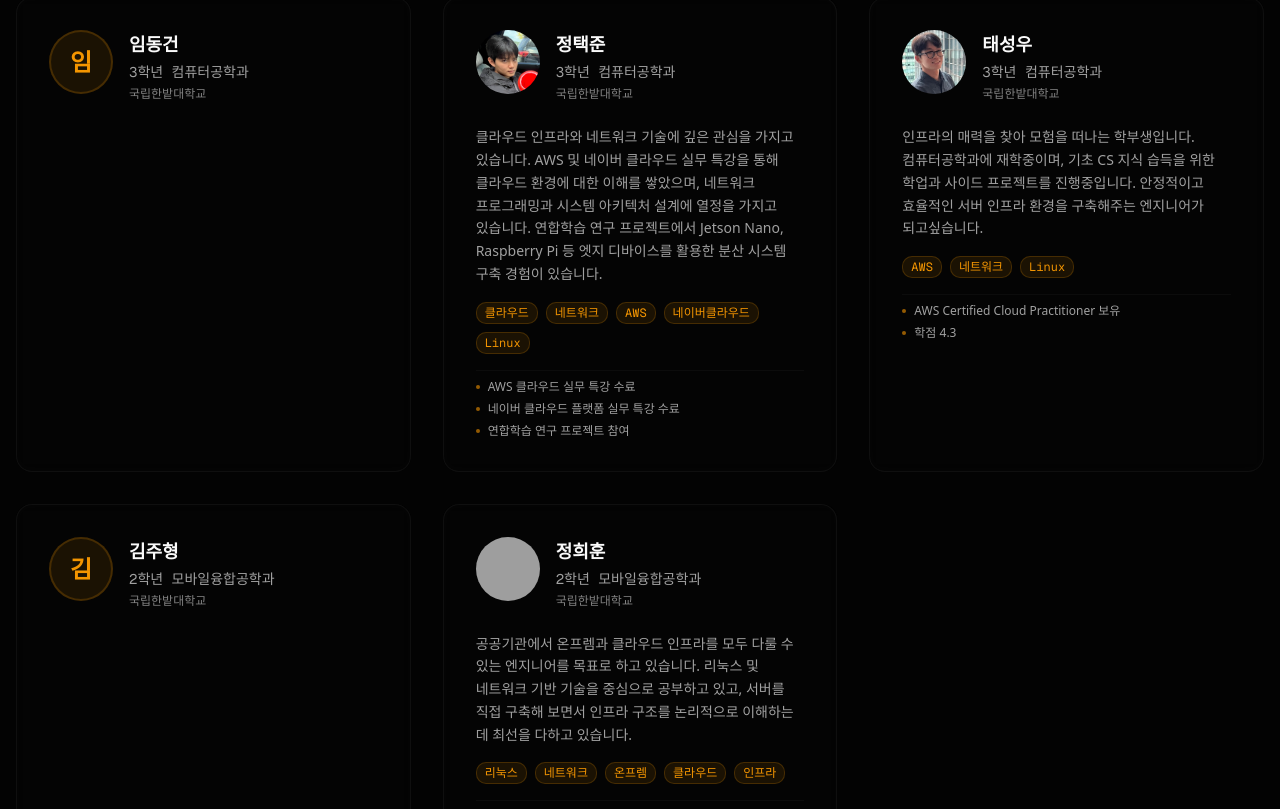
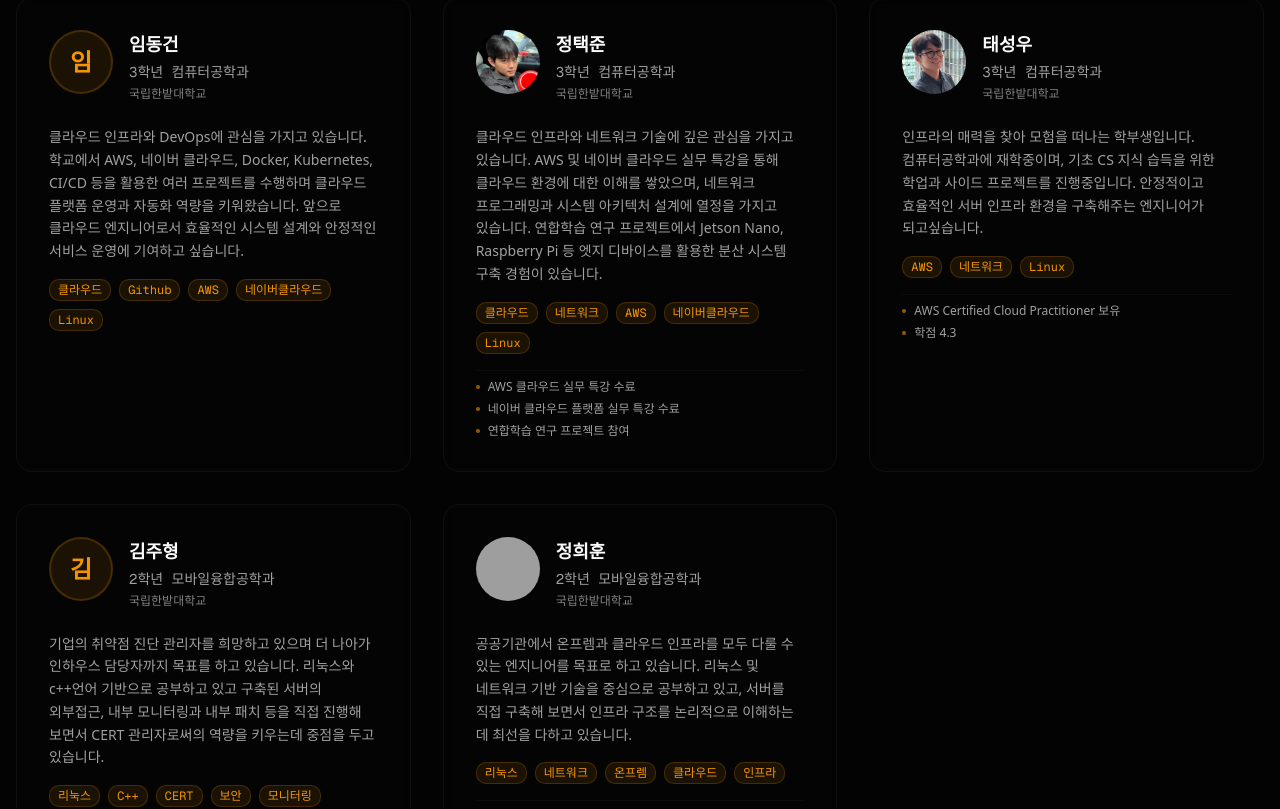
Before and after one commit to nangman-infra/nangman-infra-web, a Next.js app in the folder frontend/: page /members in a window 1280 px wide. Shown: the part 880-1689 px from the top of the page. Built offline with nearby package versions, Linux system fonts and the light colour scheme; grey boxes are pictures that could not be loaded.

Commit message:
chore: 김주형, 임동건 프로필 정보 업데이트

```diff
--- a/frontend/data/members.ts
+++ b/frontend/data/members.ts
@@ -242,6 +242,30 @@ export const members: Member[] = [
     role: "3학년 컴퓨터공학과",
     affiliation: "국립한밭대학교",
     category: "student",
+    bio: "클라우드 인프라와 DevOps에 관심을 가지고 있습니다. 학교에서 AWS, 네이버 클라우드, Docker, Kubernetes, CI/CD 등을 활용한 여러 프로젝트를 수행하며 클라우드 플랫폼 운영과 자동화 역량을 키워왔습니다. 앞으로 클라우드 엔지니어로서 효율적인 시스템 설계와 안정적인 서비스 운영에 기여하고 싶습니다.",
+    specialties: ["클라우드", "Github", "AWS", "네이버클라우드", "Linux"],
+    certifications: [
+      {
+        name: "NAVER Cloud Platform Certified Associate",
+        issuer: "네이버 클라우드 플랫폼",
+      },
+      {
+        name: "AWS Certified Cloud Practitioner",
+        issuer: "Amazon Web Services",
+      },
+      {
+        name: "네이버 클라우드 플랫폼 실무 특강 수료",
+        issuer: "네이버 클라우드 플랫폼",
+      },
+      {
+        name: "KRAFTON Jungle 웹개발 집중 캠프 수료",
+        issuer: "KRAFTON",
+      },
+      {
+        name: "AWS 클라우드 실무 특강 수료",
+        issuer: "Amazon Web Services",
+      },
+    ],
   },
   {
     name: "정택준",
@@ -275,6 +299,8 @@ export const members: Member[] = [
     role: "2학년 모바일융합공학과",
     affiliation: "국립한밭대학교",
     category: "student",
+    bio: "기업의 취약점 진단 관리자를 희망하고 있으며 더 나아가 인하우스 담당자까지 목표를 하고 있습니다. 리눅스와 c++언어 기반으로 공부하고 있고 구축된 서버의 외부접근, 내부 모니터링과 내부 패치 등을 직접 진행해 보면서 CERT 관리자로써의 역량을 키우는데 중점을 두고 있습니다.",
+    specialties: ["리눅스", "C++", "CERT", "보안", "모니터링"],
   },
   {
     name: "정희훈",
```
Also changed, not shown: 2 other files (tests, documents, lock files or other folders).
